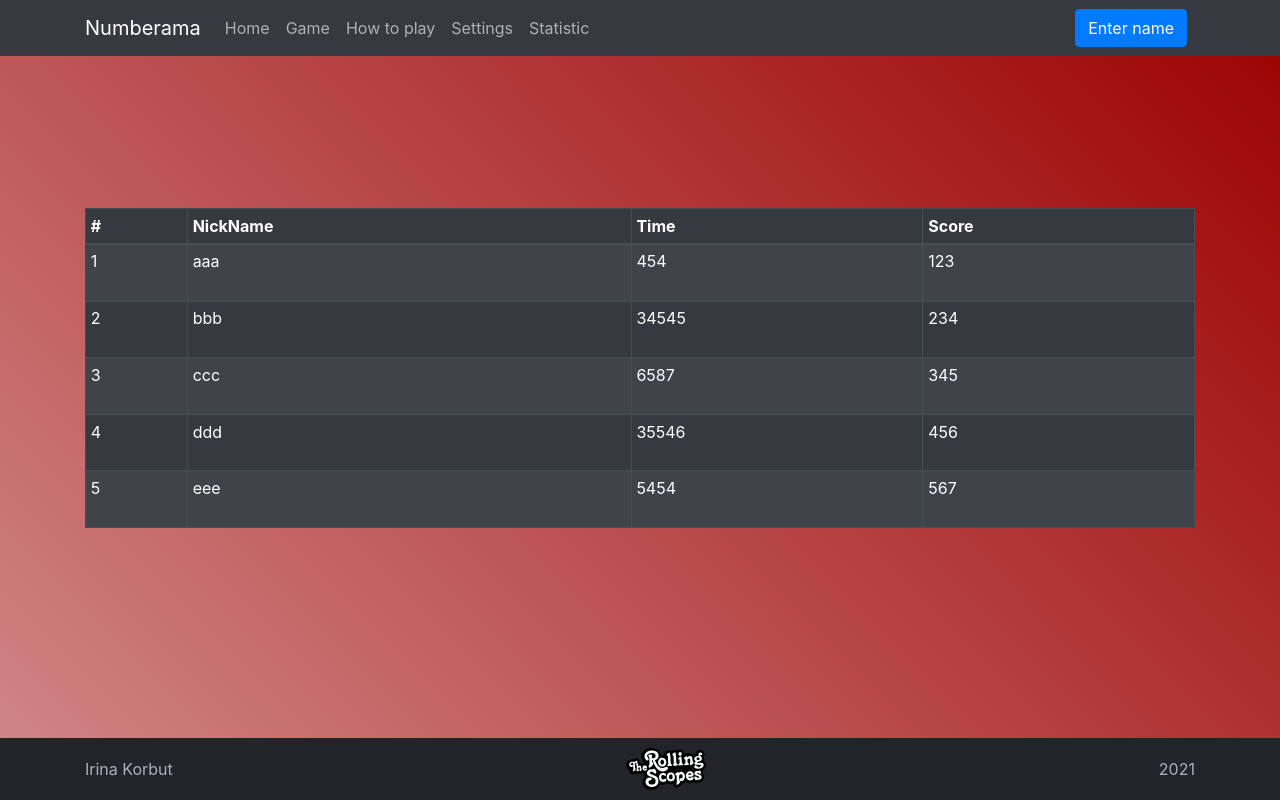
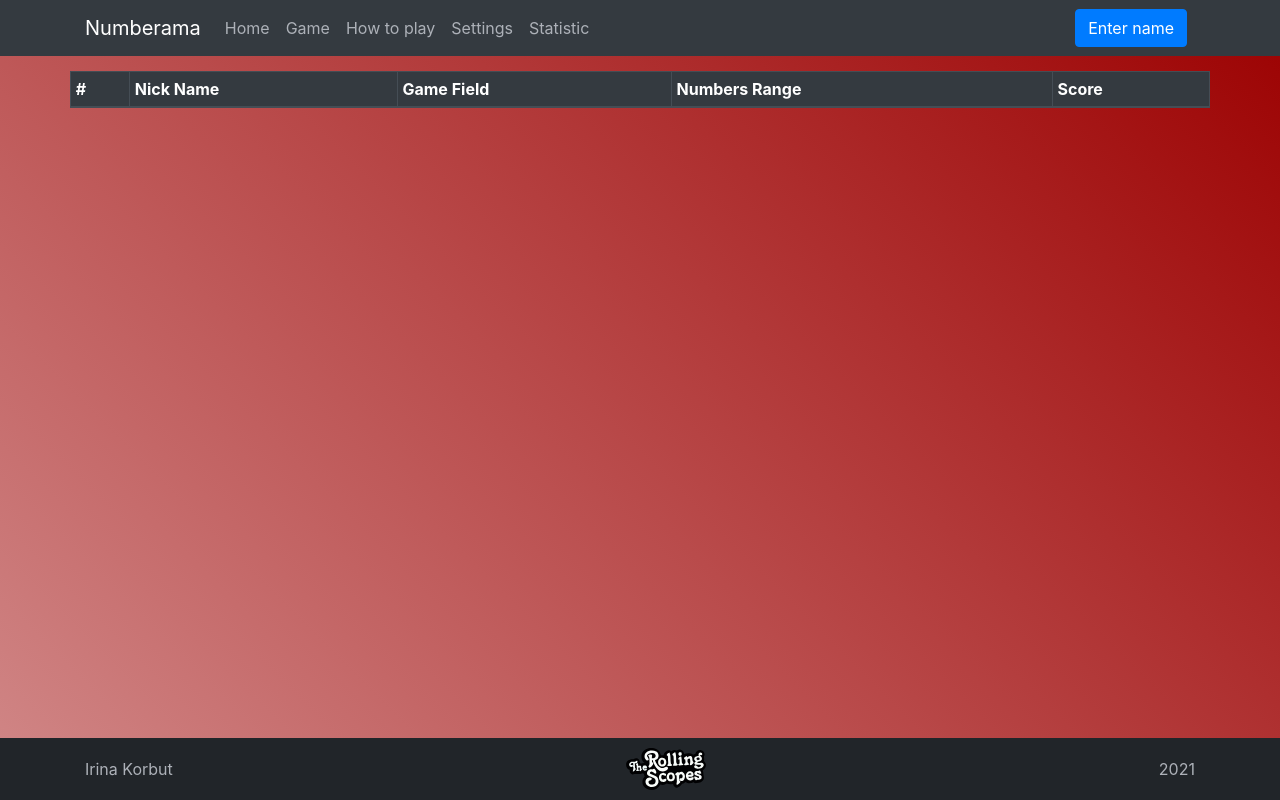
Before and after one commit to IrinaKorbut/react-game, a React (Create React App) app in the folder my-app/: page /statistic in a window 1280 px wide. Built offline with nearby package versions, Linux system fonts and the light colour scheme.

Commit message:
feat: implement show table of records

```diff
--- a/my-app/src/App.js
+++ b/my-app/src/App.js
@@ -21,10 +21,15 @@ function App(props) {
           <Route path='/game' render={() => <Game
             game={ props.state.game }
             score={ props.state.score }
-            dispatch={ props.dispatch }/>} />
+            dispatch={ props.dispatch }/>}
+          />
           <Route path='/rules' render={() => <Rules />} />
           <Route path='/settings' render={() => <Settings />} />
-          <Route path='/statistic' render={() => <Statistic />} />
+          <Route path='/statistic' render={() => <Statistic
+            score={ props.state.score }
+            game={ props.state.game }
+            />}
+          />
         </Switch>
         <Footer/>
       </BrowserRouter>
--- a/my-app/src/Components/TableStatistic/Statistic.jsx
+++ b/my-app/src/Components/TableStatistic/Statistic.jsx
@@ -1,7 +1,7 @@
-import { TableStatictic } from './TableStatictic'
+import { TableStatistic } from './TableStatistic'
 
-export const Statistic = () => {
+export const Statistic = (props) => {
     return (
-        <TableStatictic/>
+        <TableStatistic scoreData={props.score.scoreData}/>
     )
 }
--- a/my-app/src/Components/TableStatistic/Statistic.module.scss
+++ b/my-app/src/Components/TableStatistic/Statistic.module.scss
@@ -1,10 +1,27 @@
 .container {
-    height: 80vh;
-    display: flex;
-    flex-direction: column;
-    justify-content: center;
+    height: 77vh;
+    margin: 15px 0 ;
+    overflow-y: scroll;
+    padding: 0 !important;
 }
 
 .custom {
-    height: 50%;
+    margin-bottom: 0 !important;
 }
+
+::-webkit-scrollbar {
+    width: 5px;
+  }
+
+  ::-webkit-scrollbar-track {
+    background: #5a5a5aea;
+  }
+
+  ::-webkit-scrollbar-thumb {
+    background: #222222;
+  }
+
+  ::-webkit-scrollbar-thumb:hover {
+    background: #000000;
+    cursor: pointer;
+  }
--- a/my-app/src/Components/TableStatistic/TableRow.jsx
+++ b/my-app/src/Components/TableStatistic/TableRow.jsx
@@ -1,9 +1,11 @@
 export const TableRow = (props) => {
+    // debugger;
     return (
-        <tr>
+        <tr >
             <td>{props.number}</td>
             <td>{props.nickName}</td>
-            <td>{props.time}</td>
+            <td>{props.fieldSize}</td>
+            <td>{props.numbersRange}</td>
             <td>{props.score}</td>
         </tr>
     )
--- a/my-app/src/Components/TableStatistic/TableStatictic.jsx
+++ /dev/null
@@ -1,28 +0,0 @@
-import { Container, Table } from 'react-bootstrap';
-import { TableRow } from './TableRow'
-
-import table from'./Statistic.module.scss'
-
-export const TableStatictic = (props) => {
-    return (
-        <Container className={table.container}>
-            <Table striped bordered hover variant="dark" size="sm" className={table.custom}>
-            <thead>
-                <tr>
-                    <th >#</th>
-                    <th>NickName</th>
-                    <th>Time</th>
-                    <th>Score</th>
-                </tr>
-            </thead>
-            <tbody>
-                <TableRow number='1' nickName='aaa' score='123' time='454'/>
-                <TableRow number='2' nickName='bbb' score='234' time='34545'/>
-                <TableRow number='3' nickName='ccc' score='345' time='6587'/>
-                <TableRow number='4' nickName='ddd' score='456' time='35546'/>
-                <TableRow number='5' nickName='eee' score='567' time='5454'/>
-            </tbody>
-        </Table>
-        </Container>
-    )
-}
--- /dev/null
+++ b/my-app/src/Components/TableStatistic/TableStatistic.jsx
@@ -0,0 +1,36 @@
+import { Container, Table } from 'react-bootstrap';
+import { TableRow } from './TableRow'
+import { compareUsersScore } from '../../functions/helpFunctions'
+
+import table from'./Statistic.module.scss'
+
+export const TableStatistic = (props) => {
+    // debugger;
+
+    props.scoreData.sort( compareUsersScore );
+    const rows = props.scoreData.map( (player, index) => <TableRow
+            number={ index + 1 }
+            nickName={ player.userName }
+            fieldSize={ player.sizeTitle }
+            numbersRange={ player.numbersRangeTitle }
+            score={ player.score } /> )
+
+    return (
+        <Container className={table.container}>
+            <Table striped bordered hover variant="dark" size="sm" className={table.custom}>
+            <thead>
+                <tr>
+                    <th >#</th>
+                    <th>Nick Name</th>
+                    <th>Game Field</th>
+                    <th>Numbers Range</th>
+                    <th>Score</th>
+                </tr>
+            </thead>
+            <tbody>
+                { rows }
+            </tbody>
+        </Table>
+        </Container>
+    )
+}
--- a/my-app/src/functions/helpFunctions.js
+++ b/my-app/src/functions/helpFunctions.js
@@ -7,11 +7,13 @@ export let changeCellsDesign = (state) => {
     })
 }
 
-export let putUserScoreToScoreState = (scoreState, userName, score) => {
+export let putUserScoreToScoreState = (gameState, scoreState, userName, score) => {
     // debugger;
     const scoreData = {
         userName: userName,
-        score: score
+        score: score,
+        sizeTitle: gameState.sizeTitle,
+        numbersRangeTitle: gameState.numbersRangeTitle
     }
     scoreState.scoreData.push(scoreData);
     localStorage.setItem('scoreData', JSON.stringify(scoreState.scoreData))
@@ -20,3 +22,14 @@ export let putUserScoreToScoreState = (scoreState, userName, score) => {
 export let deleteVariableFromLocalStorage = (variable) => {
     localStorage.removeItem(variable)
 }
+
+
+export let compareUsersScore = ( a, b ) => {
+    if ( a.score < b.score ){
+      return -1;
+    }
+    if ( a.score > b.score ){
+      return 1;
+    }
+    return 0;
+  }
--- a/my-app/src/redux/gameReducer.js
+++ b/my-app/src/redux/gameReducer.js
@@ -69,7 +69,7 @@ export const gameReducer = (state = initialState, action) => {
                         } else {
                             userName = prompt(`You win! Your score is: ${score}. Enter your name to save your score:`, 'Winner');
                         }
-                        putUserScoreToScoreState(initialScoreState, userName, score);
+                        putUserScoreToScoreState(state, initialScoreState, userName, score);
                     })
                     // debugger;
                     //show modal window
```
